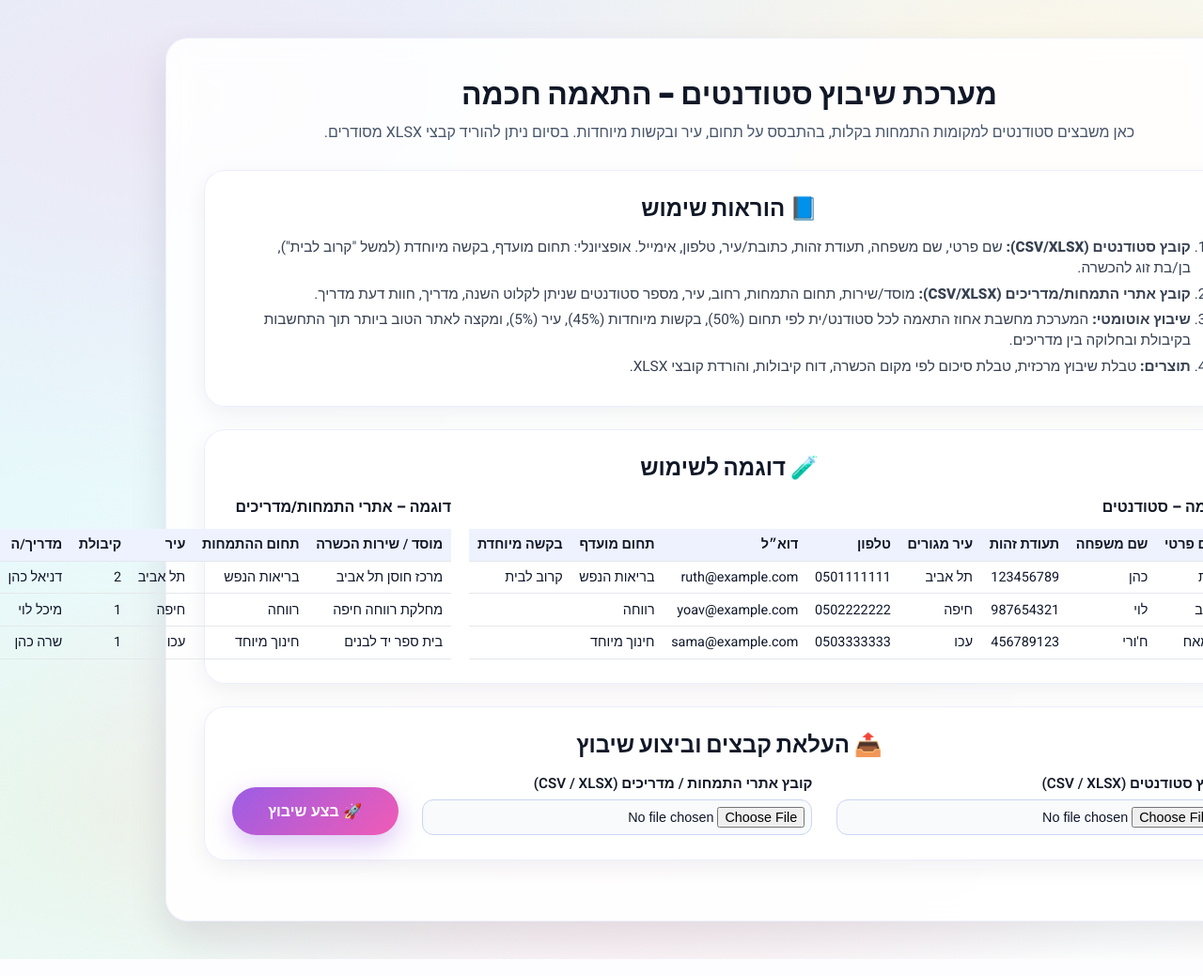
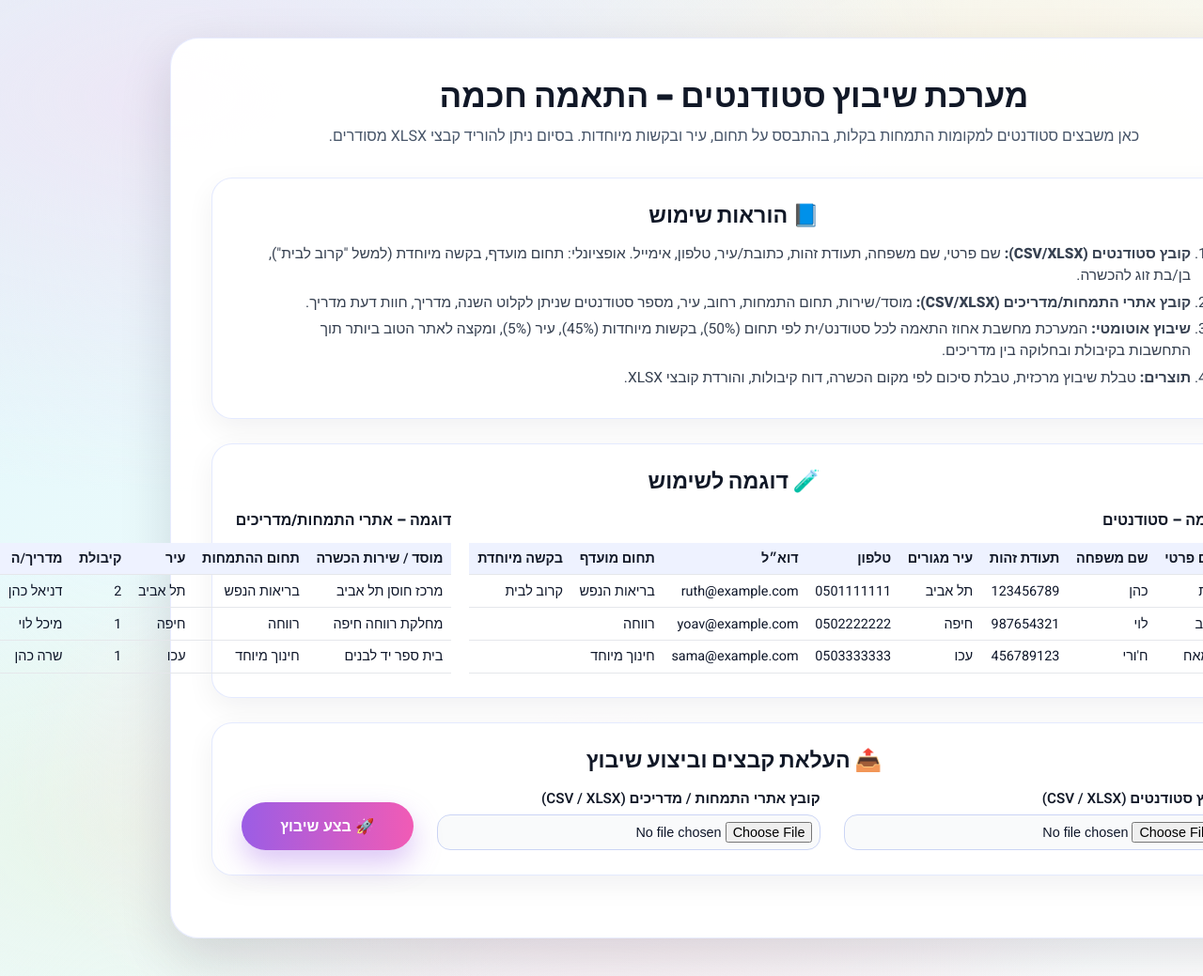
Before and after one commit to 1not2me/students-placement-lecturer, a Flask app: page / in a window 1280 px wide; the page is wider, and only the part inside the window is pictured. Shown: that part at 94% size. Run offline with Flask 3, Linux system fonts and the light colour scheme.

Commit message:
Update style.css

```diff
--- a/static/css/style.css
+++ b/static/css/style.css
@@ -10,20 +10,18 @@
     --primary:#9b5de5;
     --primary-700:#f15bb5;
     --ring:rgba(155,93,229,.35);
-    --radius:24px;
+    --radius:30px;
 }
 
-* {
-    box-sizing: border-box;
-}
+*{ box-sizing:border-box; }
 
-body {
-    margin: 0;
-    min-height: 100vh;
-    direction: rtl;
-    text-align: right;
-    font-family: 'Heebo','Rubik','David',sans-serif;
-    color: var(--ink);
+body{
+    margin:0;
+    min-height:100vh;
+    direction:rtl;
+    text-align:right;
+    font-family:'Heebo','Rubik','David',sans-serif;
+    color:var(--ink);
     background:
       radial-gradient(1200px 600px at 15% 10%, var(--bg-2) 0%, transparent 70%),
       radial-gradient(1000px 700px at 85% 20%, var(--bg-3) 0%, transparent 70%),
@@ -32,190 +30,193 @@ body {
       linear-gradient(135deg, var(--bg-1) 0%, #ffffff 100%);
 }
 
-.page-wrap {
-    max-width: 1200px;
-    margin: 2.5rem auto;
-    padding: 2.5rem;
-    background: rgba(255,255,255,0.9);
-    backdrop-filter: blur(14px);
-    border-radius: var(--radius);
-    box-shadow: 0 18px 40px rgba(15,23,42,0.10);
-    border: 1px solid rgba(148,163,253,0.16);
+.page-wrap{
+    max-width:1200px;
+    margin:2.5rem auto;
+    padding:2.5rem 2.7rem;
+    background:rgba(255,255,255,0.96);
+    border-radius:var(--radius);
+    box-shadow:0 20px 55px rgba(15,23,42,0.14);
+    border:1px solid rgba(148,163,253,0.22);
 }
 
-h1, h2 {
-    text-align: center;
-    font-family: 'Rubik','Heebo',sans-serif;
-    font-weight: 800;
-    color: #111827;
-    text-shadow: 0 1px 2px rgba(255,255,255,0.7);
-    margin: 0 0 1rem;
+h1,h2{
+    text-align:center;
+    font-family:'Rubik','Heebo',sans-serif;
+    color:#111827;
+    text-shadow:0 1px 2px rgba(255,255,255,0.9);
+    margin:0 0 1rem;
 }
 
-.subtitle {
-    text-align: center;
-    margin-top: -0.4rem;
-    margin-bottom: 1.8rem;
-    color: #475569;
-    font-size: 1rem;
+h1{
+    font-size:2.2rem;
+    font-weight:800;
 }
 
-.card {
-    padding: 1.6rem 1.8rem;
-    margin-bottom: 1.5rem;
-    border-radius: 22px;
-    background: rgba(255,255,255,0.98);
-    border: 1px solid rgba(148,163,253,0.18);
-    box-shadow: 0 8px 24px rgba(15,23,42,0.06);
+h2{
+    font-size:1.45rem;
+    font-weight:700;
 }
 
-.instructions {
-    margin: 0.2rem 1.2rem 0;
-    padding-right: 1.2rem;
-    font-size: 0.96rem;
-    color: #374151;
-}
-.instructions li { margin-bottom: 0.35rem; }
-
-.examples {
-    display: grid;
-    grid-template-columns: 1fr 1fr;
-    gap: 1.2rem;
-}
-.examples h3 {
-    margin-top: 0;
-    margin-bottom: 0.4rem;
-    font-size: 1rem;
-    font-weight: 700;
-    color: #111827;
+.subtitle{
+    text-align:center;
+    margin-top:-0.4rem;
+    margin-bottom:2rem;
+    color:#475569;
+    font-size:1rem;
 }
 
-.upload-form {
-    display: grid;
-    grid-template-columns: 1fr 1fr auto;
-    gap: 1rem 1.6rem;
-    align-items: end;
+.card{
+    padding:1.6rem 1.9rem;
+    margin-bottom:1.6rem;
+    border-radius:22px;
+    background:#ffffff;
+    border:1px solid rgba(226,232,255,0.9);
+    box-shadow:0 10px 30px rgba(15,23,42,0.06);
 }
 
-.field {
-    display: flex;
-    flex-direction: column;
-    gap: 0.35rem;
-    font-size: 0.95rem;
+.instructions{
+    margin:0.4rem 1.2rem 0;
+    padding-right:1.2rem;
+    color:#374151;
+    font-size:0.97rem;
+}
+.instructions li{ margin-bottom:0.35rem; }
+
+.examples{
+    display:grid;
+    grid-template-columns:1fr 1fr;
+    gap:1.2rem;
+}
+.examples h3{
+    margin:0 0 0.4rem;
+    font-size:1rem;
+    font-weight:700;
+    color:#111827;
 }
 
-.field label {
-    font-weight: 600;
-    color: #111827;
+.upload-form{
+    display:grid;
+    grid-template-columns:1fr 1fr auto;
+    gap:1rem 1.6rem;
+    align-items:end;
 }
 
-.field input[type="file"] {
-    padding: 0.45rem;
-    border-radius: 12px;
-    border: 1px solid #CBD5F5;
-    background: #F9FAFB;
-    font-size: 0.9rem;
+.field{
+    display:flex;
+    flex-direction:column;
+    gap:0.35rem;
+    font-size:0.95rem;
+}
+.field label{
+    font-weight:600;
+    color:#111827;
+}
+.field input[type="file"]{
+    padding:0.45rem;
+    border-radius:14px;
+    border:1px solid #CBD5F5;
+    background:#F9FAFB;
+    font-size:0.9rem;
 }
 
-.btn-wrap {
-    display: flex;
-    align-items: center;
-    justify-content: center;
+.btn-wrap{
+    display:flex;
+    align-items:center;
+    justify-content:center;
 }
 
-.primary-btn {
-    display: inline-flex;
-    justify-content: center;
-    align-items: center;
-    padding: 1rem 2.4rem;
-    border-radius: 999px;
-    border: none;
-    font-weight: 600;
-    font-size: 1rem;
-    text-decoration: none;
-    color: #fff;
-    cursor: pointer;
-    background: linear-gradient(135deg, var(--primary) 0%, var(--primary-700) 100%);
-    box-shadow: 0 10px 28px var(--ring);
-    transition: all 0.16s ease;
+.primary-btn{
+    display:inline-flex;
+    justify-content:center;
+    align-items:center;
+    padding:1rem 2.6rem;
+    border-radius:999px;
+    border:none;
+    font-weight:600;
+    font-size:1rem;
+    text-decoration:none;
+    color:#fff;
+    cursor:pointer;
+    background:linear-gradient(90deg,var(--primary) 0%,var(--primary-700) 100%);
+    box-shadow:0 14px 30px var(--ring);
+    transition:all .16s ease;
 }
-.primary-btn:hover {
-    transform: translateY(-3px) scale(1.02);
-    filter: brightness(1.06);
+.primary-btn:hover{
+    transform:translateY(-3px) scale(1.02);
+    filter:brightness(1.07);
 }
 
-.btn-row {
-    margin-top: 0.9rem;
-    display: flex;
-    gap: 0.75rem;
-    flex-wrap: wrap;
+.btn-row{
+    margin-top:0.9rem;
+    display:flex;
+    gap:0.75rem;
+    flex-wrap:wrap;
 }
 
-.alert {
-    margin-top: 1rem;
-    padding: 0.75rem 1rem;
-    border-radius: 12px;
-    font-size: 0.92rem;
+.alert{
+    margin-top:1rem;
+    padding:0.75rem 1rem;
+    border-radius:12px;
+    font-size:0.92rem;
 }
-.alert.error {
-    background: #FEF2F2;
-    color: #B91C1C;
-    border: 1px solid #FCA5A5;
+.alert.error{
+    background:#FEF2F2;
+    color:#B91C1C;
+    border:1px solid #FCA5A5;
 }
 
-.table-wrap {
-    margin-top: 0.7rem;
-    overflow-x: auto;
+.table-wrap{
+    margin-top:0.7rem;
+    overflow-x:auto;
 }
-.table-wrap.small {
-    max-width: 100%;
+.table-wrap.small{ max-width:100%; }
+
+table{
+    width:100%;
+    border-collapse:collapse;
+    font-size:0.9rem;
+}
+thead{
+    background:#EEF2FF;
+}
+th,td{
+    padding:0.4rem 0.55rem;
+    border-bottom:1px solid #E5E7EB;
+    white-space:nowrap;
+}
+th{
+    font-weight:600;
+    color:#111827;
+}
+td.score{
+    font-weight:700;
 }
 
-table {
-    width: 100%;
-    border-collapse: collapse;
-    font-size: 0.9rem;
+tr.good td:last-child{
+    color:#15803D;
+    font-weight:600;
 }
-thead {
-    background: #EEF2FF;
-}
-th, td {
-    padding: 0.4rem 0.55rem;
-    border-bottom: 1px solid #E5E7EB;
-    white-space: nowrap;
-}
-th {
-    font-weight: 600;
-    color: #111827;
-}
-td.score {
-    font-weight: 700;
+tr.bad td:last-child{
+    color:#B91C1C;
+    font-weight:600;
 }
 
-tr.good td:last-child {
-    color: #15803D;
-    font-weight: 600;
-}
-tr.bad td:last-child {
-    color: #B91C1C;
-    font-weight: 600;
-}
-
-@media (max-width: 900px) {
-    .page-wrap {
-        margin: 1rem;
-        padding: 1.6rem;
+@media (max-width:900px){
+    .page-wrap{
+        margin:1rem;
+        padding:1.6rem;
     }
-    .examples {
-        grid-template-columns: 1fr;
+    .examples{
+        grid-template-columns:1fr;
     }
-    .upload-form {
-        grid-template-columns: 1fr;
+    .upload-form{
+        grid-template-columns:1fr;
     }
-    .btn-wrap {
-        justify-content: stretch;
+    .btn-wrap{
+        justify-content:stretch;
     }
-    .primary-btn {
-        width: 100%;
+    .primary-btn{
+        width:100%;
     }
 }
```
